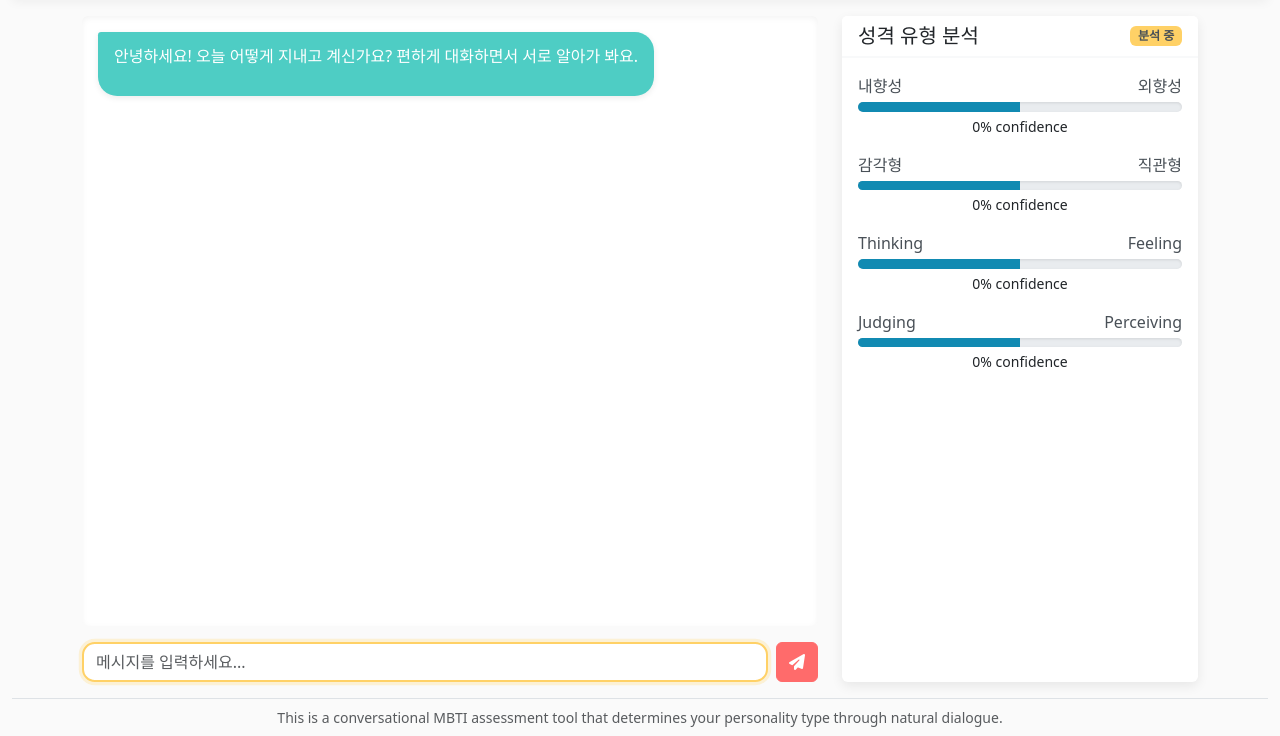
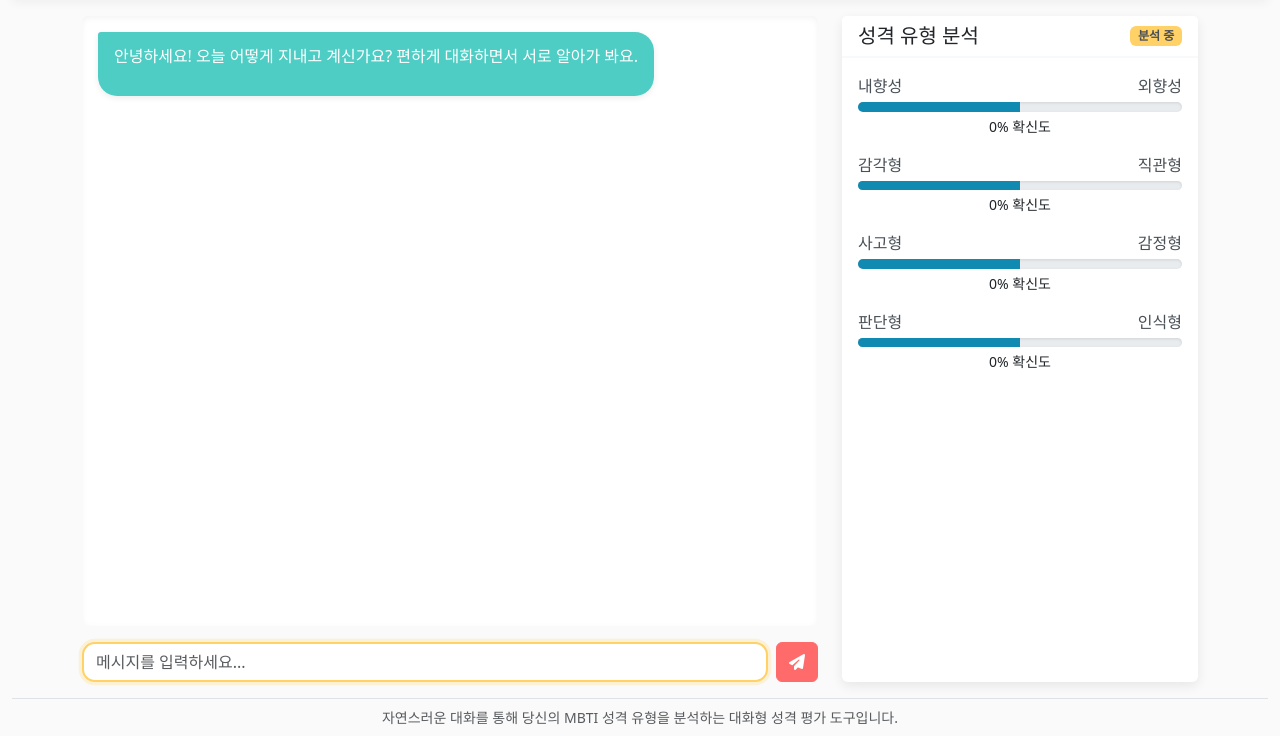
Before and after one commit to Minggyul/mbti-chat, a Flask app: page / in a window 1280 px wide. Shown: the part 64-800 px from the top of the page. Run offline with Flask 3, Linux system fonts and the light colour scheme; data comes from the database, SQL or seed files in the repository; data that the repository does not hold is empty.

Commit message:
Translate assessment labels and messages into Korean for better clarity
Translate labels and messages in templates/index.html and static/js/chat.js to Korean.

Replit-Commit-Author: Agent
Replit-Commit-Session-Id: 35ea88d1-e0dd-4793-80cc-ac79215e68f2
Replit-Commit-Screenshot-Url: https://storage.googleapis.com/screenshot-production-us-central1/2bdced16-8a9a-4842-9149-9be0d3b0c478/44982915-97c5-436a-ab0b-058e4f1fdd85.jpg

```diff
--- a/static/js/chat.js
+++ b/static/js/chat.js
@@ -225,7 +225,7 @@ document.addEventListener('DOMContentLoaded', function() {
     // Complete assessment and show results
     function completeAssessment(data) {
         // Update status
-        assessmentStatus.textContent = 'Complete';
+        assessmentStatus.textContent = '완료';
         assessmentStatus.classList.remove('bg-secondary');
         assessmentStatus.classList.add('bg-success');
 
--- a/templates/index.html
+++ b/templates/index.html
@@ -69,7 +69,7 @@
                                         <div id="eiProgress" class="progress-bar" role="progressbar" style="width: 50%"></div>
                                     </div>
                                     <div class="text-center mt-1 small">
-                                        <span id="eiConfidence">0% confidence</span>
+                                        <span id="eiConfidence">0% 확신도</span>
                                     </div>
                                 </div>
 
@@ -82,33 +82,33 @@
                                         <div id="snProgress" class="progress-bar" role="progressbar" style="width: 50%"></div>
                                     </div>
                                     <div class="text-center mt-1 small">
-                                        <span id="snConfidence">0% confidence</span>
+                                        <span id="snConfidence">0% 확신도</span>
                                     </div>
                                 </div>
 
                                 <div class="dimension-container mb-3">
                                     <div class="d-flex justify-content-between mb-1">
-                                        <span class="dimension-label">Thinking</span>
-                                        <span class="dimension-label">Feeling</span>
+                                        <span class="dimension-label">사고형</span>
+                                        <span class="dimension-label">감정형</span>
                                     </div>
                                     <div class="progress">
                                         <div id="tfProgress" class="progress-bar" role="progressbar" style="width: 50%"></div>
                                     </div>
                                     <div class="text-center mt-1 small">
-                                        <span id="tfConfidence">0% confidence</span>
+                                        <span id="tfConfidence">0% 확신도</span>
                                     </div>
                                 </div>
 
                                 <div class="dimension-container mb-3">
                                     <div class="d-flex justify-content-between mb-1">
-                                        <span class="dimension-label">Judging</span>
-                                        <span class="dimension-label">Perceiving</span>
+                                        <span class="dimension-label">판단형</span>
+                                        <span class="dimension-label">인식형</span>
                                     </div>
                                     <div class="progress">
                                         <div id="jpProgress" class="progress-bar" role="progressbar" style="width: 50%"></div>
                                     </div>
                                     <div class="text-center mt-1 small">
-                                        <span id="jpConfidence">0% confidence</span>
+                                        <span id="jpConfidence">0% 확신도</span>
                                     </div>
                                 </div>
                             </div>
@@ -117,8 +117,8 @@
                             <div id="resultsSection" class="d-none mt-auto">
                                 <hr>
                                 <h3 id="mbtiType" class="text-center mb-2">XXXX</h3>
-                                <h5 id="mbtiTitle" class="text-center mb-3">Personality Type</h5>
-                                <p id="mbtiDescription" class="mb-3">Your personality description will appear here once the assessment is complete.</p>
+                                <h5 id="mbtiTitle" class="text-center mb-3">성격 유형</h5>
+                                <p id="mbtiDescription" class="mb-3">대화가 완료되면 여기에 성격 설명이 나타납니다.</p>
 
                                 <div class="mb-3">
                                     <h6>성향 분석 근거</h6>
@@ -150,7 +150,7 @@
         <footer class="py-2 border-top">
             <div class="container">
                 <p class="text-center text-muted mb-0 small">
-                    This is a conversational MBTI assessment tool that determines your personality type through natural dialogue.
+                    자연스러운 대화를 통해 당신의 MBTI 성격 유형을 분석하는 대화형 성격 평가 도구입니다.
                 </p>
             </div>
         </footer>
```
